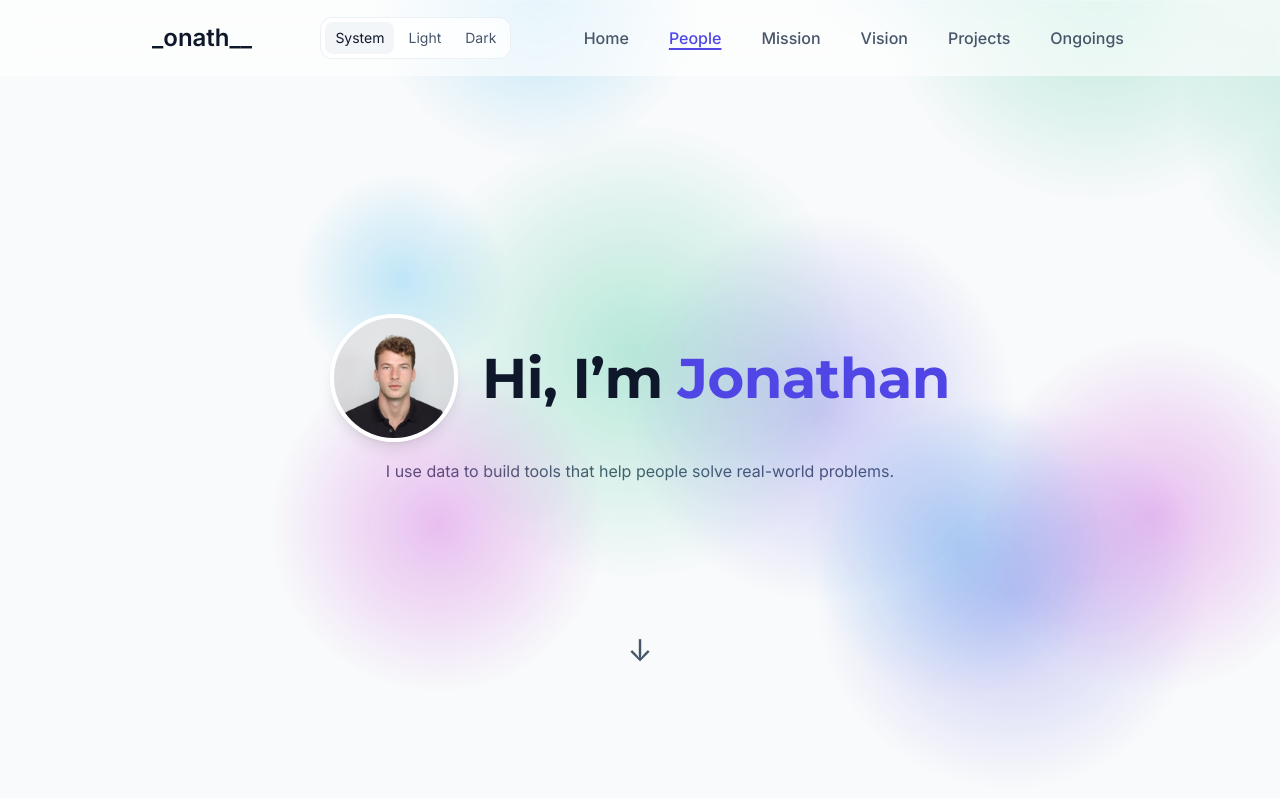
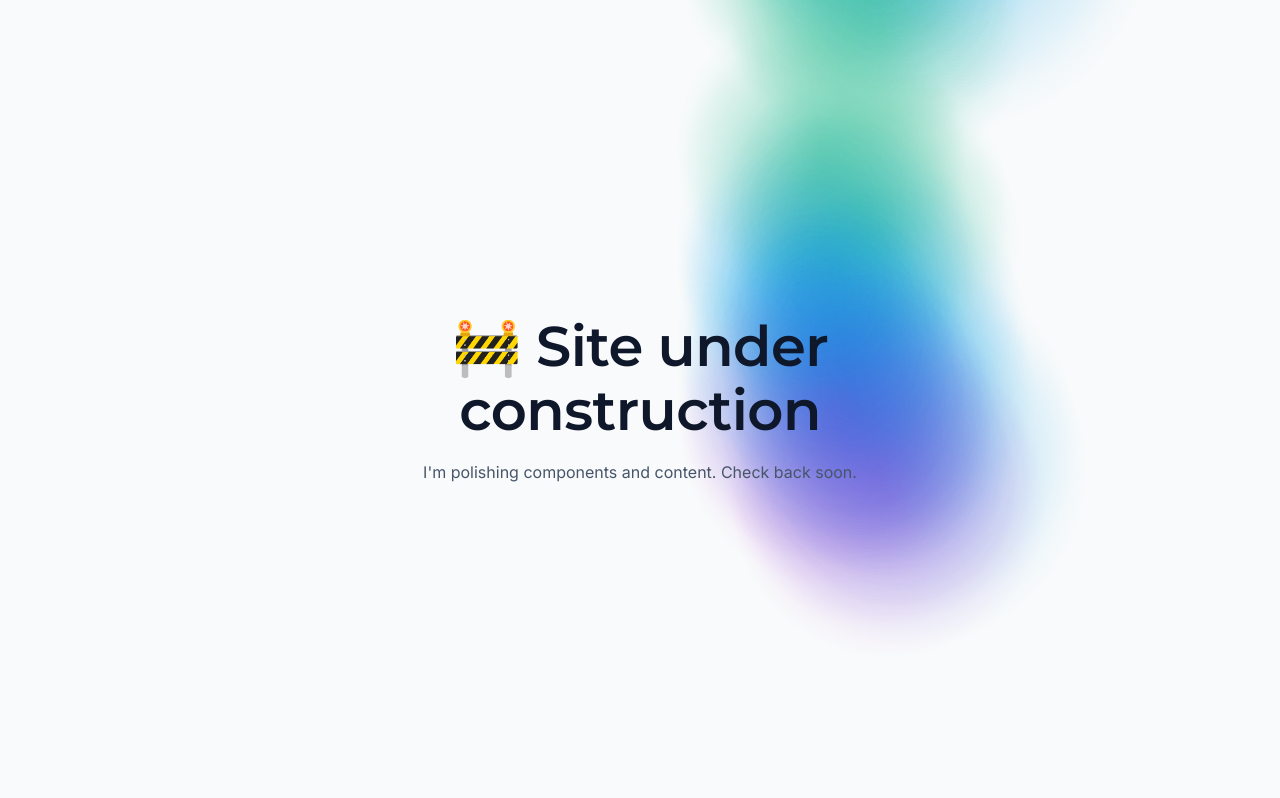
Before and after one commit to leandoer969/leandoer969.github.io, a React (Vite) app: page /wip in a window 1280 px wide. Shown: the top 798 px of the page. Built offline with nearby package versions, Linux system fonts and the light colour scheme.

Commit message:
git commit -m "feat(router): add WIP and NotFound pages with react-router"

```diff
--- a/package.json
+++ b/package.json
@@ -14,7 +14,8 @@
     "test": "vitest run",
     "prepare": "husky init",
     "precommit": "npm run format:check && npm run lint && npm run type-check",
-    "prepush": "npm test && npm run build"
+    "prepush": "npm test && npm run build",
+    "postbuild": "cp dist/index.html dist/404.html"
   },
   "dependencies": {
     "@fontsource/inter": "^5.2.6",
@@ -24,7 +25,8 @@
     "lucide-react": "^0.536.0",
     "motion": "^12.23.12",
     "react": "^19.1.0",
-    "react-dom": "^19.1.0"
+    "react-dom": "^19.1.0",
+    "react-router-dom": "^7.8.0"
   },
   "devDependencies": {
     "@eslint/js": "^9.29.0",
--- a/src/main.tsx
+++ b/src/main.tsx
@@ -1,10 +1,21 @@
-import { StrictMode } from 'react';
-import { createRoot } from 'react-dom/client';
+import React from 'react';
+import ReactDOM from 'react-dom/client';
+import { BrowserRouter, Route, Routes } from 'react-router-dom';
+import App from './App.tsx';
 import './index.css';
-import App from './App.tsx';
 
-createRoot(document.getElementById('root')!).render(
-  <StrictMode>
-    <App />
-  </StrictMode>
+// new pages
+import NotFound from './pages/NotFound.tsx';
+import UnderConstruction from './pages/UnderConstruction.tsx';
+
+ReactDOM.createRoot(document.getElementById('root')!).render(
+  <React.StrictMode>
+    <BrowserRouter>
+      <Routes>
+        <Route path="/" element={<App />} />
+        <Route path="/wip" element={<UnderConstruction />} />
+        <Route path="*" element={<NotFound />} />
+      </Routes>
+    </BrowserRouter>
+  </React.StrictMode>
 );
--- /dev/null
+++ b/src/pages/NotFound.tsx
@@ -0,0 +1,34 @@
+import React from 'react';
+import { Link, useLocation } from 'react-router-dom';
+
+const NotFound: React.FC = () => {
+  const { pathname } = useLocation();
+
+  return (
+    <section className="bg-bg flex min-h-screen items-center justify-center px-6">
+      <div className="border-default bg-surface-1 w-full max-w-2xl rounded-3xl border p-8 text-center">
+        <p className="text-small text-muted font-semibold uppercase tracking-wide">
+          404
+        </p>
+        <h1 className="text-h1 font-display text-ink mt-2 text-balance">
+          Page not found
+        </h1>
+        <p className="text-body text-muted mt-3">
+          We couldn’t find{' '}
+          <span className="text-ink font-mono">{pathname}</span>.
+        </p>
+
+        <div className="mt-8 flex items-center justify-center gap-3">
+          <Link
+            to="/"
+            className="focus-ring border-default bg-surface-1 text-small text-ink rounded-2xl border px-4 py-2 font-medium hover:opacity-95"
+          >
+            ← Back to home
+          </Link>
+        </div>
+      </div>
+    </section>
+  );
+};
+
+export default NotFound;
--- /dev/null
+++ b/src/pages/UnderConstruction.tsx
@@ -0,0 +1,84 @@
+import React, { useEffect, useMemo, useRef, useState } from 'react';
+import BackgroundShapes from '../components/BackgroundShapes';
+
+type BlobConfig = {
+  posX: number;
+  posY: number;
+  originX: number;
+  originY: number;
+  speed: number;
+  dir: 1 | -1;
+};
+
+const randFloat = (min: number, max: number) =>
+  Math.random() * (max - min) + min;
+
+const UnderConstruction: React.FC = () => {
+  const containerRef = useRef<HTMLDivElement>(null);
+
+  const blobConfigs = useMemo<BlobConfig[]>(
+    () =>
+      Array.from({ length: 4 }, () => ({
+        posX: randFloat(40, 60),
+        posY: randFloat(30, 70),
+        originX: randFloat(40, 60),
+        originY: randFloat(40, 60),
+        speed: randFloat(0.1, 0.4),
+        dir: Math.random() < 0.5 ? 1 : -1,
+      })),
+    []
+  );
+
+  const [angles, setAngles] = useState<number[]>(() => Array(4).fill(0));
+
+  useEffect(() => {
+    const el = containerRef.current;
+    if (!el) return;
+    const onWheel = (e: WheelEvent) => {
+      setAngles((prev) =>
+        prev.map(
+          (a, i) => a + e.deltaY * blobConfigs[i].speed * blobConfigs[i].dir
+        )
+      );
+    };
+    el.addEventListener('wheel', onWheel, { passive: true });
+    return () => el.removeEventListener('wheel', onWheel);
+  }, [blobConfigs]);
+
+  const wrapped = angles.map((a) => ((a % 360) + 360) % 360);
+
+  return (
+    <section
+      ref={containerRef}
+      className="bg-bg relative min-h-screen w-screen overflow-hidden"
+    >
+      {/* animated background blobs */}
+      {blobConfigs.map((cfg, i) => (
+        <div
+          key={i}
+          className="pointer-events-none absolute z-0"
+          style={{
+            top: `${cfg.posY}%`,
+            left: `${cfg.posX}%`,
+            transform: `translate(-50%, -50%) rotate(${wrapped[i]}deg)`,
+            transformOrigin: `${cfg.originX}% ${cfg.originY}%`,
+          }}
+        >
+          <BackgroundShapes />
+        </div>
+      ))}
+
+      {/* content */}
+      <div className="relative z-10 mx-auto flex min-h-screen max-w-3xl flex-col items-center justify-center px-6 text-center">
+        <h1 className="text-hero font-display text-ink text-balance">
+          🚧 Site under construction
+        </h1>
+        <p className="measure text-body text-muted mt-4">
+          I'm polishing components and content. Check back soon.
+        </p>
+      </div>
+    </section>
+  );
+};
+
+export default UnderConstruction;
```
Also changed, not shown: 1 other file (tests, documents, lock files or other folders).
